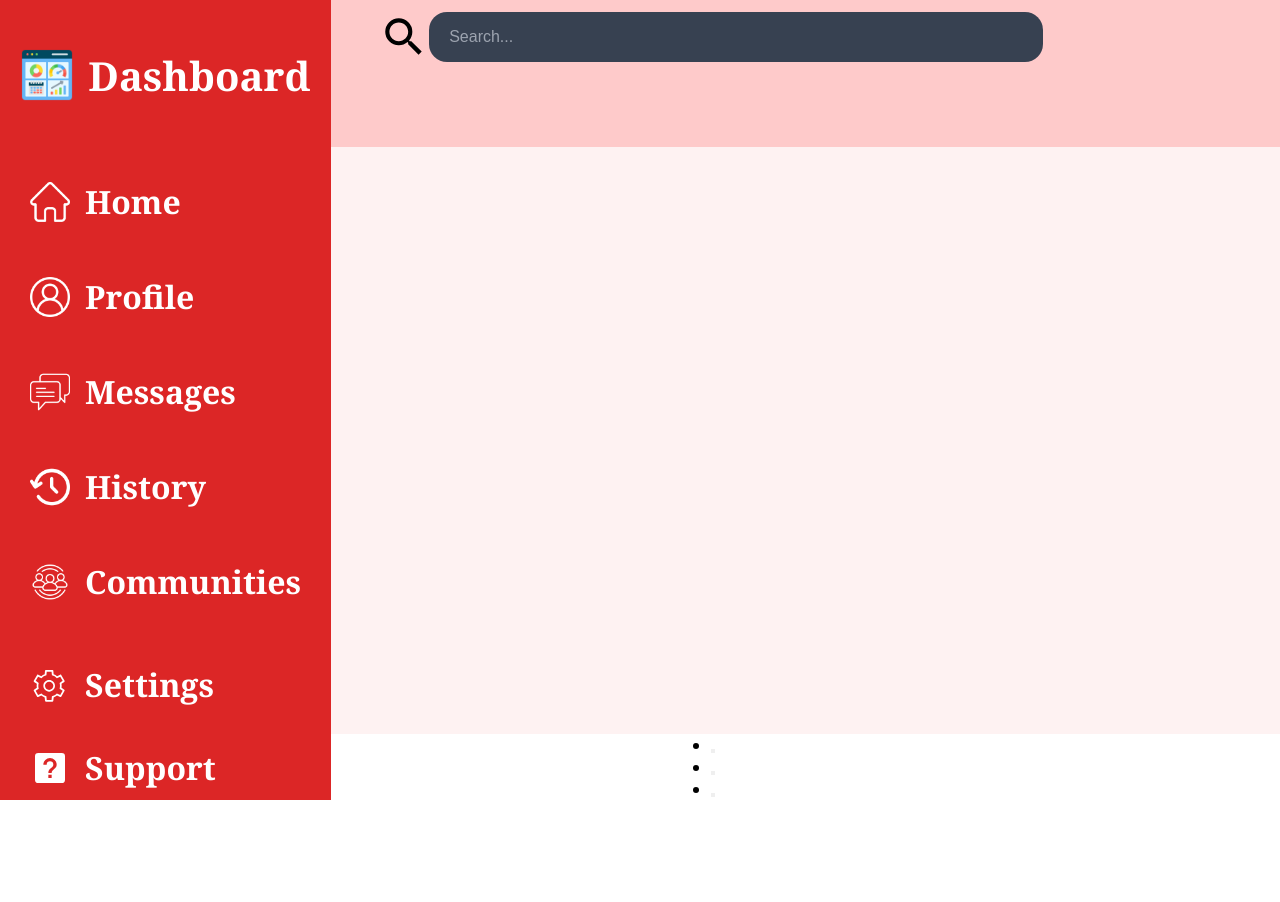
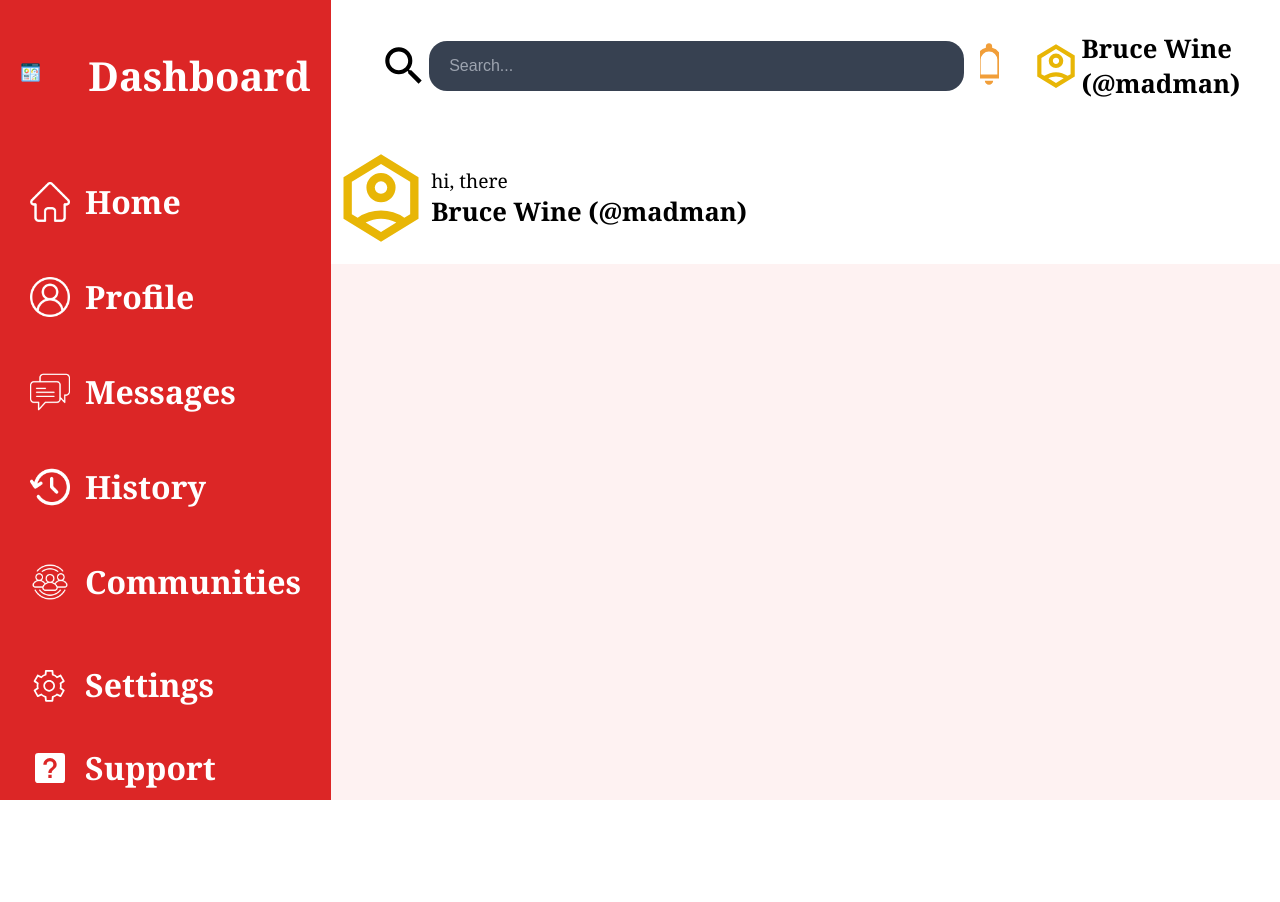
Before and after one commit to iCobra3/odin-admin-dashboard, a plain HTML site: page index.html in a window 1280 px wide. Drawn offline with Linux system fonts and the light colour scheme.

Commit message:
add notification bar

```diff
--- a/index.html
+++ b/index.html
@@ -8,6 +8,7 @@
   </head>
   <body>
     <div class="header">
+        <!-- searchbar -->
         <div class="search-bar">
             <div class="search-icon-container">
                 <img src="assets/search.svg" alt="">
@@ -16,19 +17,34 @@
                 <input type="text" placeholder="Search..." class="search-input">
             </div>
         </div>
+        <!-- greeting -->
+        <div class="hey-container">
+            <div class="account-icon">
+                <img src="assets/account.svg" alt="">
+            </div>
+            <div class="text-part">
+                <span>hi, there</span>
+                <p>Bruce Wine (@madman)</p>
+            </div>
+        </div>
+        <!-- notification bar -->
+         <div class="notification-bar">
+            <div class="icon-container">
+                <img src="assets/notification.svg" alt="">
+            </div>
+            <div class="hey-container">
+                <div class="account-icon">
+                    <img src="assets/account.svg" alt="">
+                </div>
+                <div class="text-part">
+                    <!-- <span>hi, there</span> -->
+                    <p>Bruce Wine (@madman)</p>
+                </div>
+            </div>
+         </div>
 
-        </div>
-        <div class="account-icon">
+    </div>
 
-        </div>
-        <div class="hey-container">
-
-        </div>
-        <ul>
-            <li><button></button></li>
-            <li><button></button></li>
-            <li><button></button></li>
-        </ul>
     </div>
     <div class="sidebar">
         <div class="logo-container">
--- a/style.css
+++ b/style.css
@@ -19,11 +19,11 @@ body {
   grid-template-rows: repeat(5, 1fr);
 }
 
+/* set header layout */
 .header {
   grid-column: 2/7;
-  background-color: #fecaca;
   display: grid;
-  grid-template-columns: 3fr 1fr;
+  grid-template-columns: 2fr 1fr;
   grid-template-rows: 1fr 1fr;
 }
 .search-bar {
@@ -31,6 +31,7 @@ body {
   justify-content: start;
   align-items: center;
   padding-left: 3em;
+  grid-column: 1/2;
 }
 
 .search-input-container {
@@ -71,6 +72,59 @@ body {
 .search-icon-container img {
   height: 50px;
 }
+
+.hey-container {
+  grid-column: 1/2;
+  grid-row: 2/3;
+  display: grid;
+  grid-template-columns: auto 1fr;
+  align-items: center;
+}
+.account-icon {
+  display: flex;
+  justify-content: center;
+  align-items: center;
+  grid-column: 1/2;
+  height: 100px;
+  gap: 25px;
+}
+
+.account-icon img {
+  width: 100%;
+  height: 100%;
+  /* flex: 1; */
+  overflow: hidden;
+  filter: invert(27%) sepia(93%) saturate(647%) hue-rotate(0deg) brightness(93%)
+    contrast(95%);
+}
+.text-part span {
+  font-size: 1.2rem;
+  font-weight: 400;
+}
+
+.text-part p {
+  font-size: 1.6rem;
+  font-weight: bold;
+}
+
+.notification-bar {
+  display: flex;
+  justify-content: center;
+  align-items: center;
+  padding: 1em;
+  border-radius: 8px;
+}
+
+.notf-icon {
+  grid-column: 1/2;
+  /* justify-items: center; */
+  margin-right: 1em; /* Add margin to separate icon and text */
+}
+.notification-bar img {
+  height: 50px;
+  width: 50px;
+}
+
 /* sidebar work */
 .sidebar {
   grid-row: 1/7;
@@ -92,7 +146,7 @@ body {
   color: white;
   font-weight: 900;
 }
-.icon-container {
+.logo-container.icon-container {
   display: flex;
   justify-content: center;
   align-items: center;
@@ -101,9 +155,12 @@ body {
   overflow: hidden;
 }
 
+.icon-container{
+  margin-right: 20px;
+}
 .icon-container img {
-  max-width: 100%;
-  max-height: 100%;
+  max-width: 60%;
+  max-height: 60%;
   object-fit: cover;
 }
 
```
Also changed, not shown: assets/account.svg (added), assets/notification.svg (added), 2 other files.
